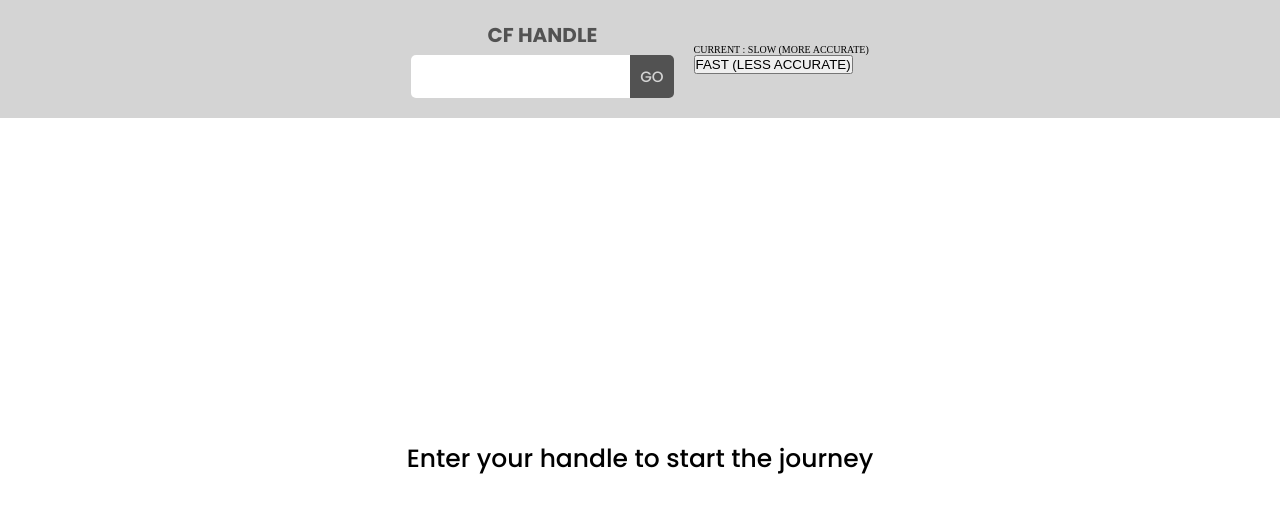
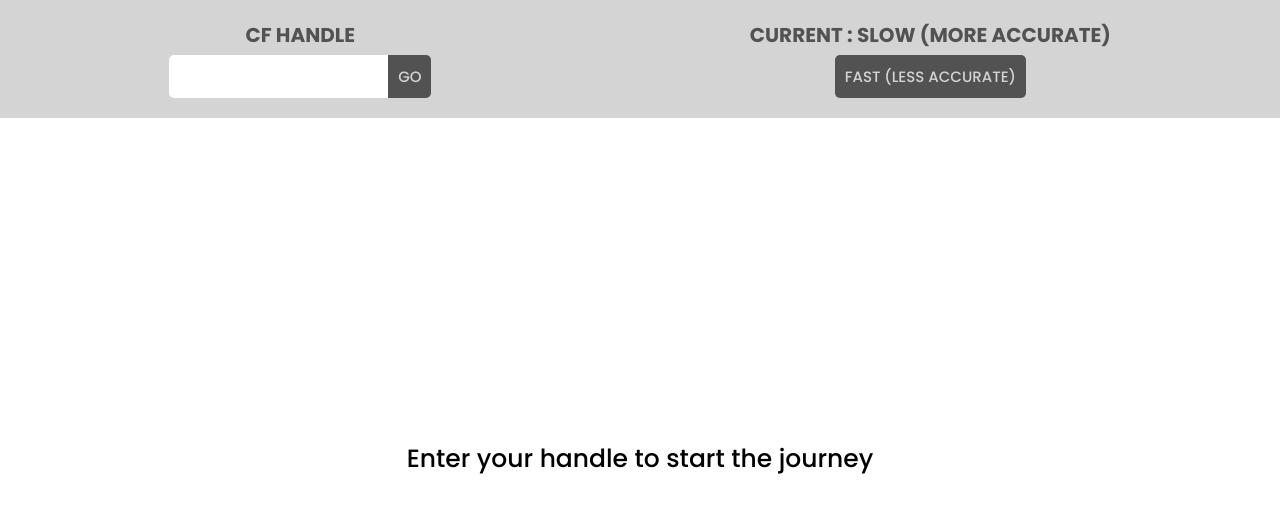
Before and after one commit to wyhong3103/what-if-i-never-brick, a React (Create React App) app: page / in a window 1280 px wide. Shown: the top 512 px of the page. Built offline with nearby package versions, Linux system fonts and the light colour scheme.

Commit message:
Add style to search bar

```diff
--- a/src/styles/SearchBar.css
+++ b/src/styles/SearchBar.css
@@ -1,7 +1,7 @@
 .search-bar{
     display: flex;
     flex-direction: row;
-    justify-content: center;
+    justify-content: space-around;
     align-items: center;
     padding : 20px;
     background-color: var(--gray3);
@@ -57,3 +57,31 @@
     cursor: pointer;
     background-color: var(--gray2);
 }
+
+.acc-toggle-container{
+    display: flex;
+    flex-direction: column;
+    justify-content: center;
+    gap : 5px;
+    align-items: center;
+    font-family: var(--poppins);
+    color : var(--gray1);
+    font-size: 2rem;
+    font-weight: 800;
+}
+
+.acc-toggle-btn{
+    font-family: var(--poppins);
+    color : var(--gray3);
+    font-size: 1.5rem;
+    padding : 1rem;
+    border-radius: 5px;
+    border: none;
+    background-color: var(--gray1);
+    transition : all 0.3s;
+}
+
+.acc-toggle-btn:hover{
+    cursor: pointer;
+    background-color: var(--gray2);
+}
```
